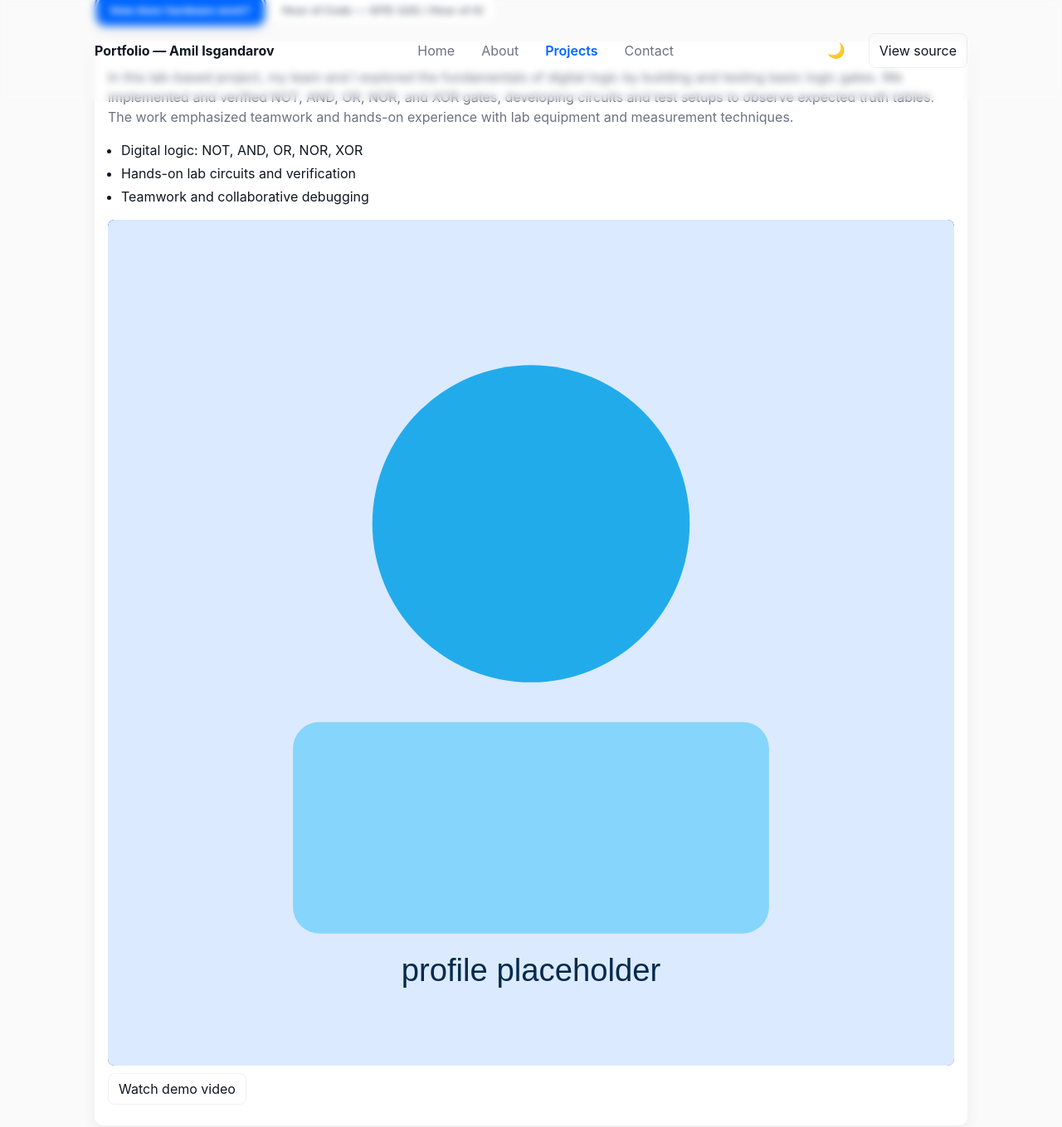
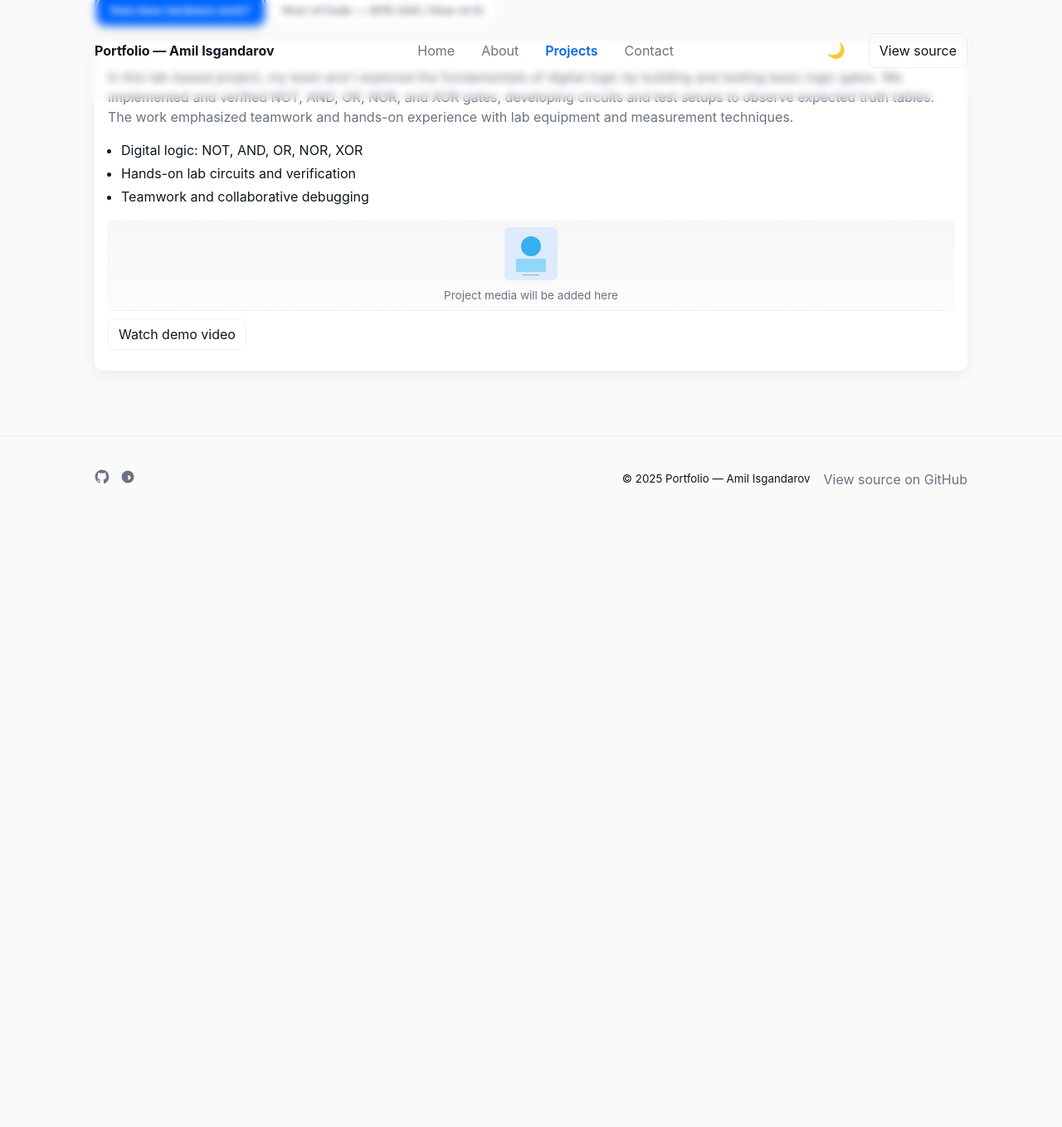
Before and after one commit to amil060/site1101, a Jekyll site: the page built from projects.md, in a window 1280 px wide and 1400 px high, scrolled down 300 px. Shown: the top 1359 px of the window at 83% size. Built offline with Jekyll 4.4.1, drawn with Linux system fonts in a browser that asks for light colours; after the commit the page ends 930 px from its top, so only the background shows below that.

```diff
--- a/assets/css/style.css
+++ b/assets/css/style.css
@@ -74,11 +74,15 @@
 .tab-panel{margin-top:var(--space-2);background:var(--color-surface);padding:var(--space-2);border-radius:10px;box-shadow:var(--shadow);opacity:0;transform:translateY(-6px);transition:opacity .28s ease, transform .28s ease}
 .tab-panel.is-visible{opacity:1;transform:none}
 .tab-panel[hidden]{display:none}
-.project__img{min-height:120px;background:linear-gradient(135deg,var(--color-accent),#9b6bff);border-radius:8px;display:flex;align-items:center;justify-content:center;color:white;margin-top:var(--space-2);overflow:hidden}
+.project__img{min-height:84px;background:linear-gradient(180deg, rgba(0,0,0,0.03), rgba(0,0,0,0.01));border-radius:8px;display:flex;flex-direction:column;align-items:center;justify-content:center;color:var(--color-muted);margin-top:var(--space-2);overflow:hidden;border:1px dashed rgba(0,0,0,0.04);padding:8px}
+.project__img img{max-width:100%;max-height:64px;opacity:0.92;border-radius:6px}
+.project__img__label{font-size:.85rem;color:var(--color-muted);margin-top:0.5rem;text-align:center}
+.project__img__empty{font-size:1.4rem;opacity:0.45}
 .project__tech{margin:var(--space-2) 0 0 0;padding-left:1rem}
 .project__tech li{margin-bottom:0.25rem}
 @media (max-width:900px){
-  .project__img{min-height:80px}
+  .project__img{min-height:64px}
+  .project__img img{max-height:48px}
 }
 
 /* Contact form improvements */
--- a/projects.md
+++ b/projects.md
@@ -23,8 +23,9 @@
         <li>Teamwork and collaborative debugging</li>
       </ul>
 
-      <div class="project__img" aria-hidden="true">
-        <img src="{{ site.baseurl }}/assets/images/profile-placeholder.svg" alt="Project screenshot placeholder" style="width:100%;height:100%;object-fit:cover;border-radius:8px;"/>
+      <div class="project__img project__img--placeholder" aria-hidden="true">
+        <img src="{{ site.baseurl }}/assets/images/profile-placeholder.svg" alt="Project screenshot placeholder" />
+        <div class="project__img__label">Project media will be added here</div>
       </div>
 
       <p><a class="btn btn--ghost" href="https://youtu.be/jIThCIPn77s" target="_blank" rel="noopener">Watch demo video</a></p>
@@ -39,8 +40,9 @@
         <li>Event logistics, outreach, and documentation</li>
       </ul>
 
-      <div class="project__img" aria-hidden="true">
-        <!-- image placeholder -->
+      <div class="project__img project__img--placeholder" aria-hidden="true">
+        <div class="project__img__empty" aria-hidden="true">📷</div>
+        <div class="project__img__label">Project media will be added here</div>
         <!-- future photos: add images to assets/images/ -->
       </div>
 
```
Also changed, not shown: contact.md (+1 -1 lines).
